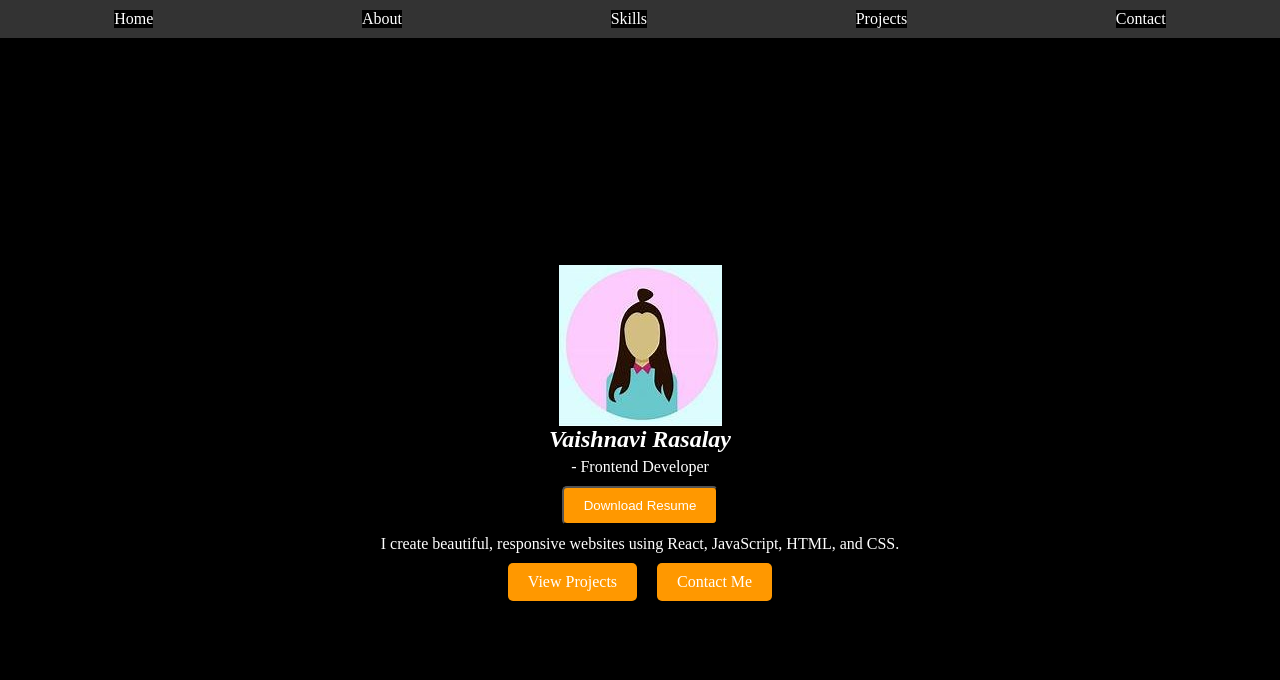
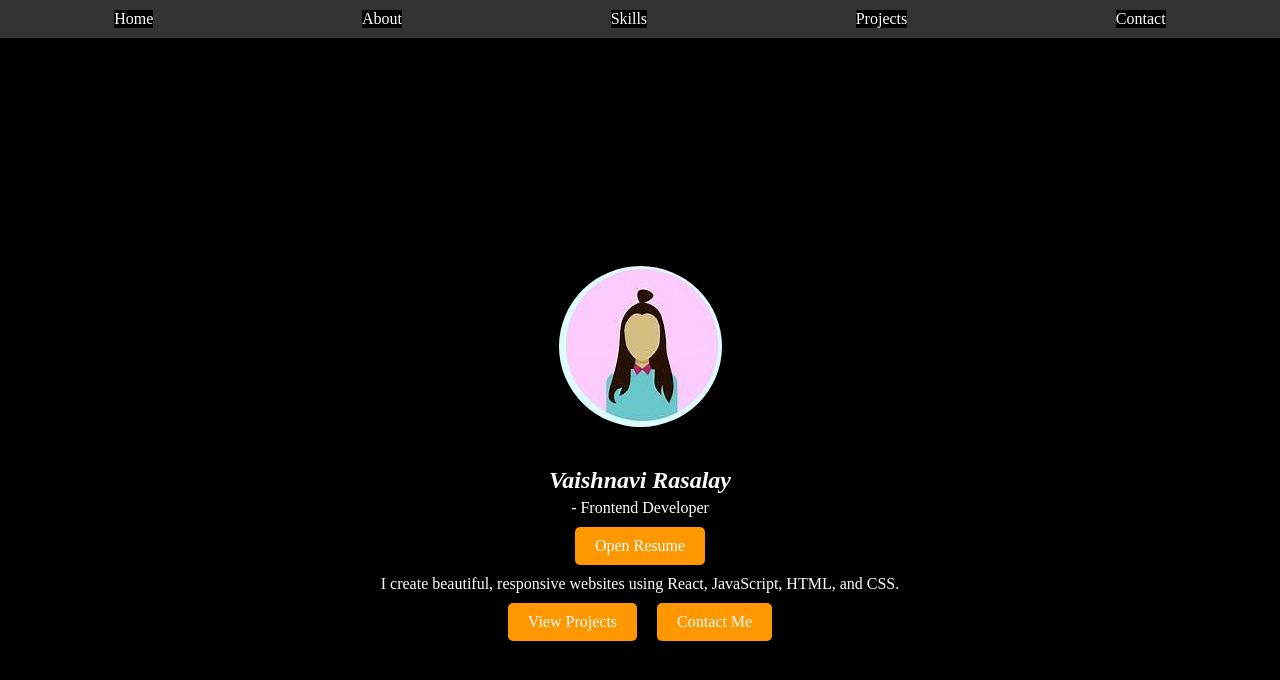
Before and after one commit to VaishnaviRasalay/portfolio, a React (Create React App) app: page /#/ in a window 1280 px wide. Shown: the top 680 px of the page. Built offline with nearby package versions, Linux system fonts and the light colour scheme.

Commit message:
Updated Home component and resume PDF to open in new tab

```diff
--- a/src/components/Home.jsx
+++ b/src/components/Home.jsx
@@ -3,25 +3,28 @@ import { Link } from 'react-router-dom';
 
 const Home = () => {
   // Function to open resume in a new tab
-const openResume = () => {
-  window.open(process.env.PUBLIC_URL + "/assets/VaishnaviResume.pdf", "_blank", "noopener,noreferrer");
-}
+
 
 
   return (
     <div className='home-container'>
-      <img
+      <img className='image'
         src={`${process.env.PUBLIC_URL}/assets/female.jpg`}
         alt="Vaishnavi Rasalay"
       />
 
       <h2><i>Vaishnavi Rasalay</i></h2>
       <p className='designation'>- Frontend Developer</p>
+<a
+  href={`${process.env.PUBLIC_URL}/assets/vaishnaviresume.pdf`}
+  target="_blank"
+  rel="noopener noreferrer"
+  className="btn"
+>
+  Open Resume
+</a>
 
-      {/* Button to open resume */}
-      <button onClick={openResume} className="btn">
-        Download Resume
-      </button>
+
 
       <p className='description'>
         I create beautiful, responsive websites using React, JavaScript, HTML, and CSS.
@@ -30,6 +33,7 @@ const openResume = () => {
       <div>
         <Link to="/Projects" className="btn">View Projects</Link>
         <Link to="/Contact" className="btn">Contact Me</Link>
+
       </div>
     </div>
   );
```
Also changed, not shown: 1 other file (tests, documents, lock files or other folders).
